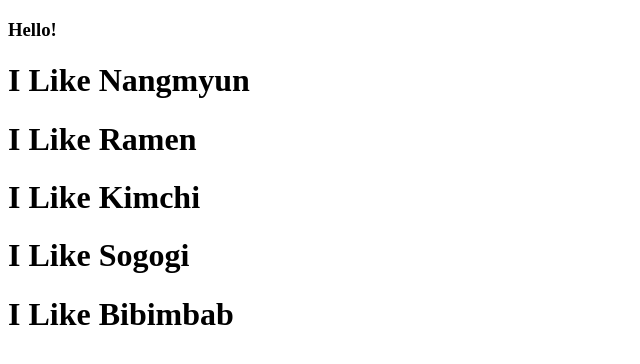
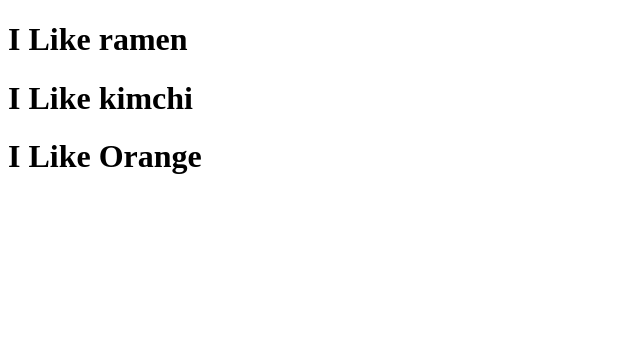
Before and after one commit to kko2017/movie_app_2019, a React (Create React App) app: page / in a window 1280 px wide. Shown: the top 364 px of the page, without its empty margins (0-640 px from the left). Built offline with nearby package versions, Linux system fonts and the light colour scheme.

Commit message:
Map Recap

```diff
--- a/src/App.js
+++ b/src/App.js
@@ -1,20 +1,39 @@
 import React from "react";
 
-function Food({ fav }) {
-  console.log({ fav });
-  return <h1>I Like {fav}</h1>;
+// function Food({ fav }) {
+//   console.log({ fav });
+//   return <h1>I Like {fav}</h1>;
+// }
+
+function Food({ name }) {
+  return <h1>I Like {name}</h1>;
+}
+
+const foodILike = [
+  { id: 1, name: "ramen" },
+  { id: 2, name: "kimchi" },
+  { id: 3, name: "Orange" }
+];
+
+function renderDish(dish) {
+  console.log(dish);
+  return <Food name={dish.name} />;
 }
 
 function App() {
   return (
-    <div className="App">
-      <h3>Hello!</h3>
-      <Food fav="Nangmyun" />
-      <Food fav="Ramen" />
-      <Food fav="Kimchi" />
-      <Food fav="Sogogi" />
-      <Food fav="Bibimbab" />
-    </div>
+    <div>{foodILike.map(renderDish)}</div>
+    // <div className="App">
+    //   {foodILike.map(dish => (
+    //     <Food key={dish.id} name={dish.name} />
+    //   ))}
+
+    //   {/* <Food fav="Nangmyun" />
+    //   <Food fav="Ramen" />
+    //   <Food fav="Kimchi" />
+    //   <Food fav="Sogogi" />
+    //   <Food fav="Bibimbab" /> */}
+    // </div>
   );
 }
 
```
